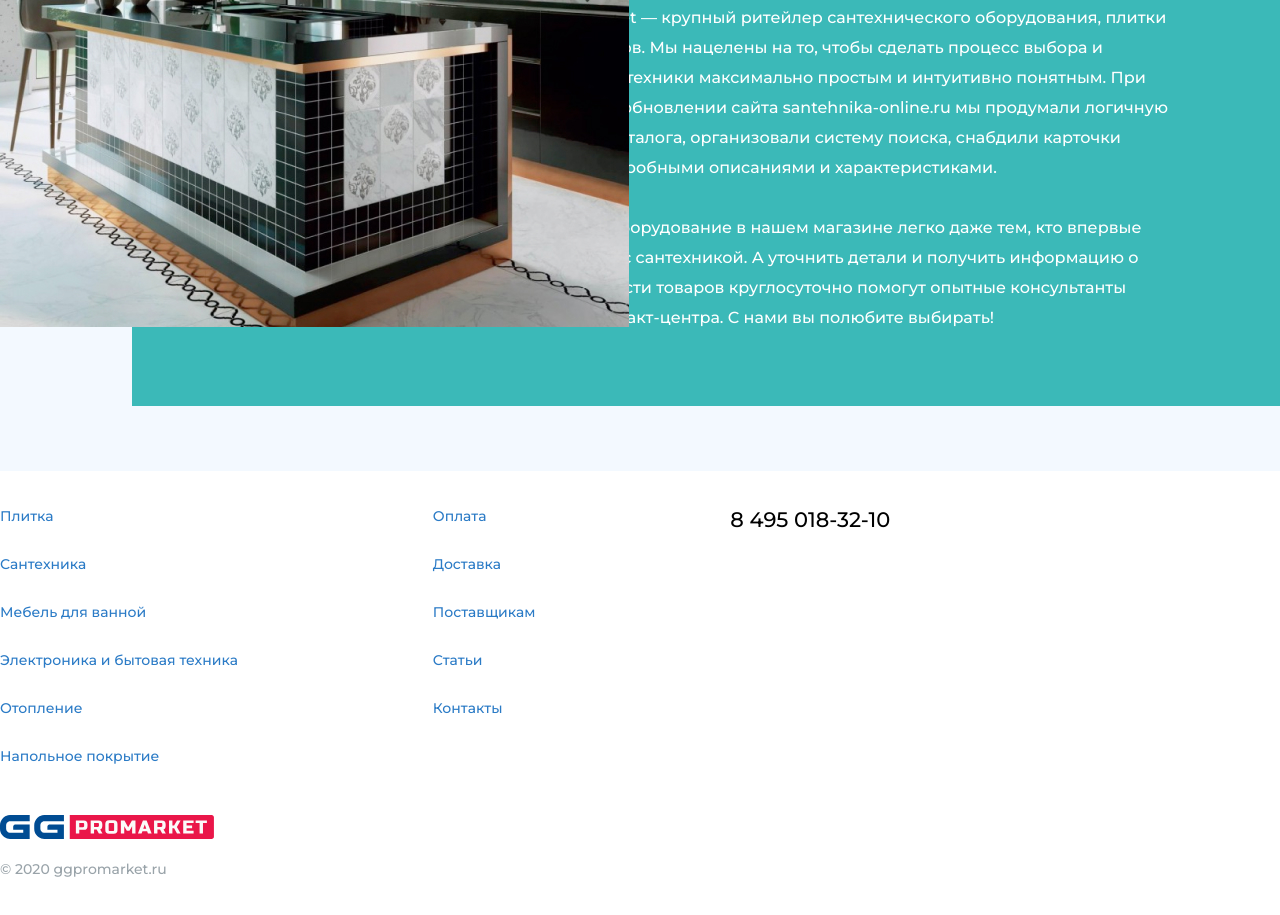
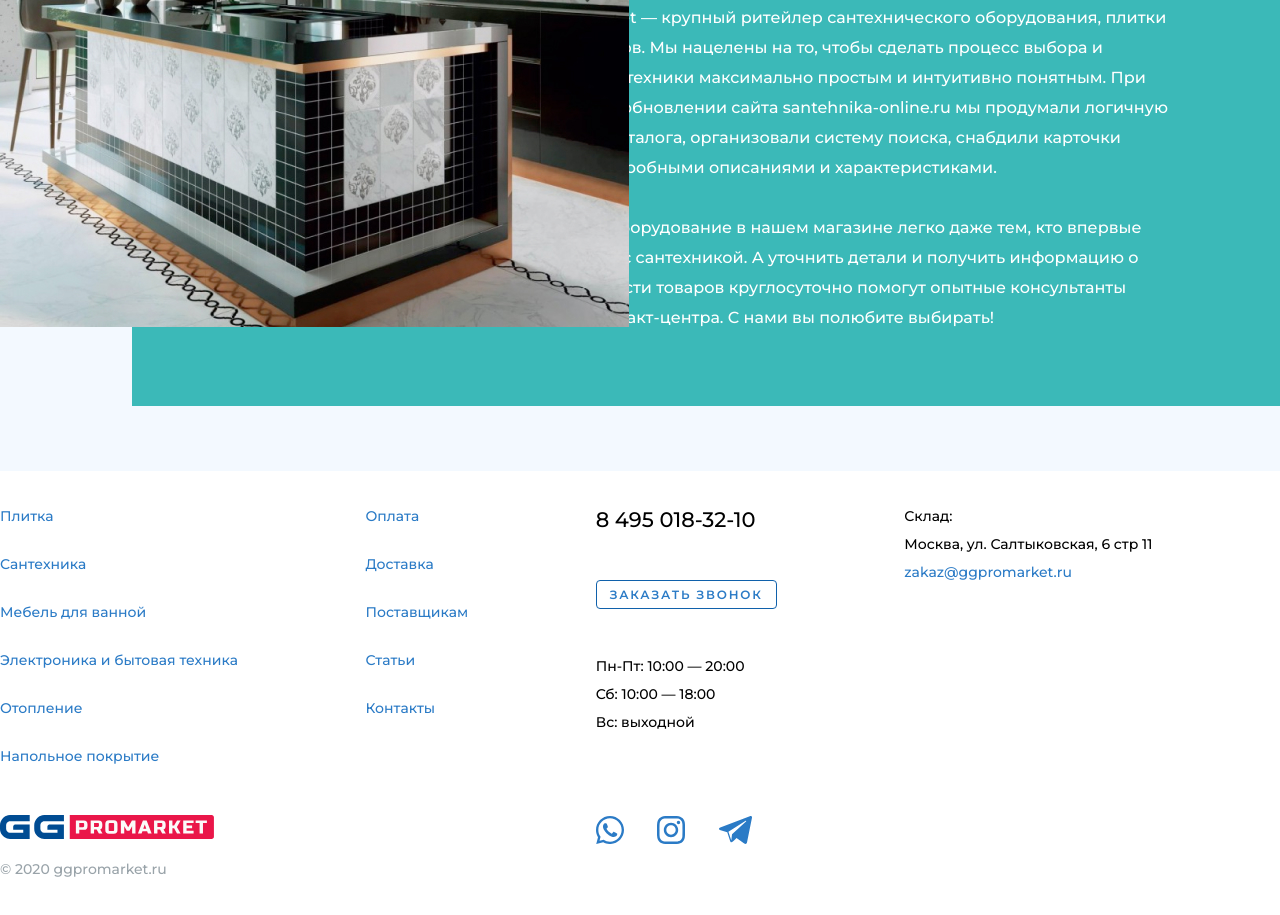
Before and after one commit to SavinDenis/GGPROMARKET, a plain HTML site: page GGPRO/index.html in a window 1280 px wide. Shown: the part 4424-5339 px from the top of the page. Drawn offline with nearby package versions, Linux system fonts and the light colour scheme.

Commit message:
add info

```diff
--- a/GGPRO/css/style.css
+++ b/GGPRO/css/style.css
@@ -66,7 +66,8 @@ ul{
     margin-left: 150px;
 }
 
-.header__tel {
+.header__tel,
+.info__tel {
     font-size: 21px;
     line-height: 26px;
     color: #000;
@@ -652,3 +653,33 @@ background-color: #E1EEFB;
 .copiright__text__link {
     color: #99A3A9;
 }
+
+.info__list__apoint{
+    margin-bottom: 50px;
+}
+
+.callback{
+    border: 1px solid var(--color-1);
+    border-radius: 4px;
+    padding: 6px 13px;
+    font-weight: 600;
+    font-size: 12px;
+    line-height: 24px;
+    text-align: center;
+    letter-spacing: 0.15em;
+    text-transform: uppercase;
+    margin-bottom: 18px;
+
+}
+
+.social{
+    padding-top: 35px;
+}
+
+.social_img +.social_img{
+    margin-left: 30px;
+}
+
+.info__list__time{
+    margin-bottom: 10px;
+}
--- a/GGPRO/index.html
+++ b/GGPRO/index.html
@@ -676,10 +676,45 @@
                     </ul>
                 </div>
                 <div class="info__inner__items">
-                    <a href="tel:84950183210" class="header__tel">8 495 018-32-10</a>
+
+                    <ul class="info__list__apoint">
+                        <li class="info__list"><a class="info__tel" href="tel:84950183210" >8 495 018-32-10</a></li>
+                        <!-- ОКНО ОБРАТНОГО ЗВОНКА -->
+                        <li class="info__list"><a class="callback categories" title="Заказать звонок" href="javascript:;" onclick="openchat();">
+                        Заказать звонок
+                        </a>
+                        </li>
+
+                        <li class="info__list__time" >Пн-Пт: 10:00 — 20:00</li>
+                        <li class="info__list__time">Сб: 10:00 — 18:00</li>
+                        <li class="info__list__time">Вс: выходной</li>
+                    </ul>
+
+                    <div class="social">
+                        <img class="social_img"src="images/Whatsapp.svg" alt="">
+                        <img class="social_img"src="images/instagramm.svg" alt="">
+                        <img class="social_img"src="images/telegramm.svg" alt="">
+                    </div>
+
+
+
+
+
+
 
                 </div>
-                <div class="info__inner__items"></div>
+                <div class="info__inner__items">
+                    <ul>
+                        <li class="info__list__time">Склад:</li>
+                        <li class="info__list__time">Москва, ул. Салтыковская, 6 стр 11</li>
+                        <li class="info__list__time"><a href="mailto:">zakaz@ggpromarket.ru</a> </li>
+                    </ul>
+
+
+
+
+                    </div>
+                </div>
             </div>
 
         </div>
@@ -698,6 +733,15 @@
 
 
 
+<!-- скрипт кнопки -->
+     <script type="text/javascript">
+        function openchat(){new _uWnd('chat','ЗАКЗАЗАТЬ ЗВОНОК',200,200,
+        {align:0,shadow:0,close:1,autosize:1,maxh:500,minh:150,resize:0}, $("#chat").html() )}
+        </script>
+        <div style="display:none;" id="chat">
+            форма запроса?
+        </div>
+
 
 
     <script type="text/javascript" src="//code.jquery.com/jquery-1.11.0.min.js"></script>
```
Also changed, not shown: GGPRO/images/Whatsapp.svg (added), GGPRO/images/instagramm.svg (added), GGPRO/images/telegramm.svg (added), 4 other files.
